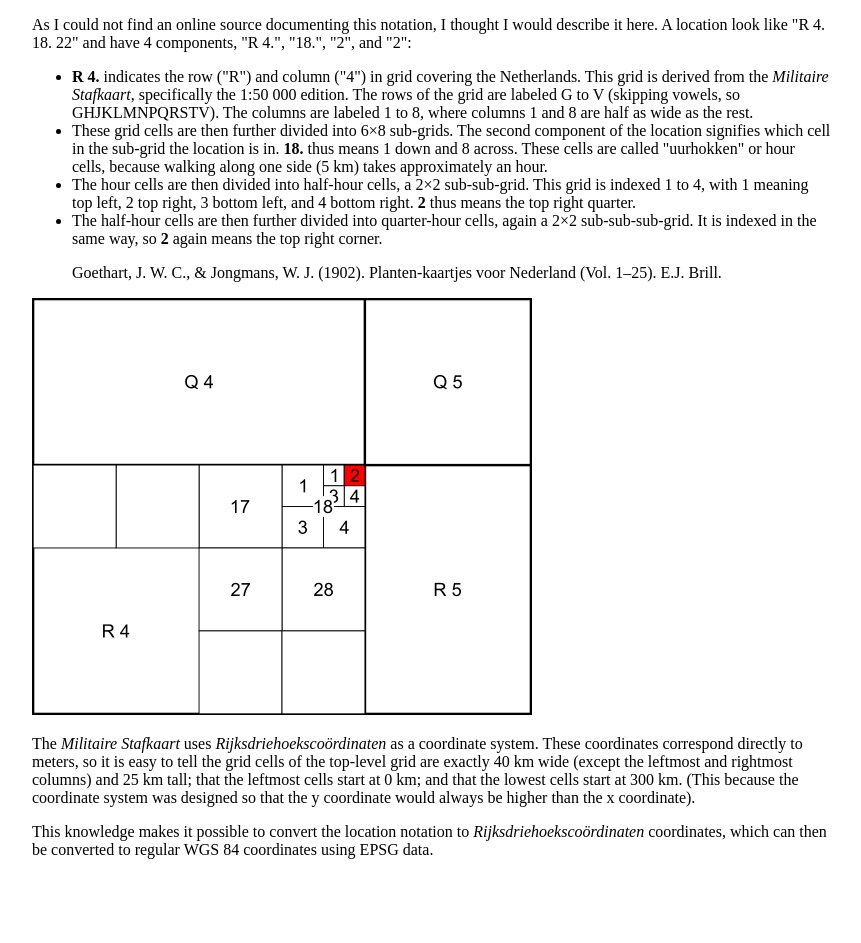
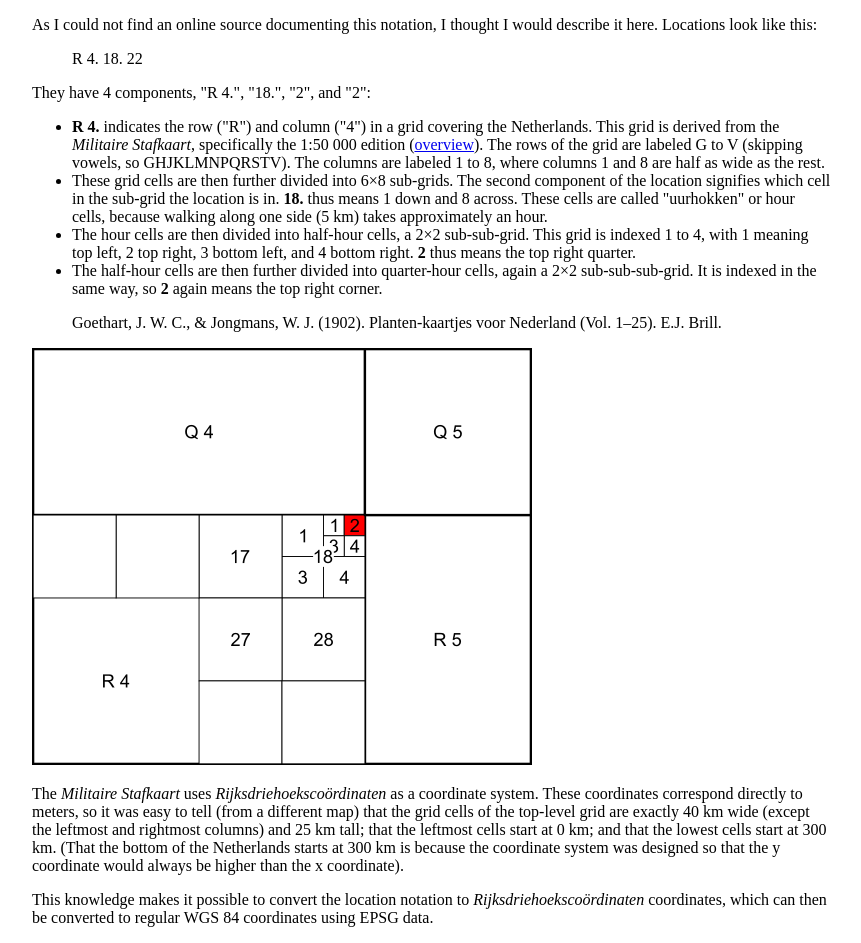
Before and after one commit to larsgw/nederlands-kruidkundig-archief, a plain HTML site: page index.html in a window 1280 px wide. Shown: the part 760-1703 px from the top of the page, without its empty margins (208-1069 px from the left). Before the commit the page ends 1635 px from the top, so only its background shows below. Drawn offline with Linux system fonts and the light colour scheme.

Commit message:
Clarify text further

```diff
--- a/index.html
+++ b/index.html
@@ -273,10 +273,14 @@
     </ul>
 
     <h2>Goethart &amp; Jongmans notation</h2>
-    <p>As I could not find an online source documenting this notation, I thought I would describe it here. A location look like "R 4. 18. 22" and have 4 components, "R 4.", "18.", "2", and "2":</p>
+    <p>As I could not find an online source documenting this notation, I thought I would describe it here. Locations look like this:</p>
+
+    <blockquote>R 4. 18. 22</blockquote>
+
+    <p>They have 4 components, "R 4.", "18.", "2", and "2":</p>
 
     <ul>
-      <li><b>R 4.</b> indicates the row ("R") and column ("4") in grid covering the Netherlands. This grid is derived from the <i>Militaire Stafkaart</i>, specifically the 1:50 000 edition. The rows of the grid are labeled G to V (skipping vowels, so GHJKLMNPQRSTV). The columns are labeled 1 to 8, where columns 1 and 8 are half as wide as the rest.</li>
+      <li><b>R 4.</b> indicates the row ("R") and column ("4") in a grid covering the Netherlands. This grid is derived from the <i>Militaire Stafkaart</i>, specifically the 1:50 000 edition (<a href="https://www.nationaalarchief.nl/sites/default/files/afbeeldingen/toegangen/bladwijzer-TMK.jpg">overview</a>). The rows of the grid are labeled G to V (skipping vowels, so GHJKLMNPQRSTV). The columns are labeled 1 to 8, where columns 1 and 8 are half as wide as the rest.</li>
       <li>These grid cells are then further divided into 6&times;8 sub-grids. The second component of the location signifies which cell in the sub-grid the location is in. <b>18.</b> thus means 1 down and 8 across. These cells are called "uurhokken" or hour cells, because walking along one side (5 km) takes approximately an hour.</li>
       <li>The hour cells are then divided into half-hour cells, a 2&times;2 sub-sub-grid. This grid is indexed 1 to 4, with 1 meaning top left, 2 top right, 3 bottom left, and 4 bottom right. <b>2</b> thus means the top right quarter.</li>
       <li>The half-hour cells are then further divided into quarter-hour cells, again a 2&times;2 sub-sub-sub-grid. It is indexed in the same way, so <b>2</b> again means the top right corner.</li>
@@ -290,7 +294,7 @@
       <img src="example.png" alt="Schematic, visual representation of the explanation above." />
     </p>
 
-    <p>The <i>Militaire Stafkaart</i> uses <i>Rijksdriehoekscoördinaten</i> as a coordinate system. These coordinates correspond directly to meters, so it is easy to tell the grid cells of the top-level grid are exactly 40 km wide (except the leftmost and rightmost columns) and 25 km tall; that the leftmost cells start at 0 km; and that the lowest cells start at 300 km. (This because the coordinate system was designed so that the y coordinate would always be higher than the x coordinate).</p>
+    <p>The <i>Militaire Stafkaart</i> uses <i>Rijksdriehoekscoördinaten</i> as a coordinate system. These coordinates correspond directly to meters, so it was easy to tell (from a different map) that the grid cells of the top-level grid are exactly 40 km wide (except the leftmost and rightmost columns) and 25 km tall; that the leftmost cells start at 0 km; and that the lowest cells start at 300 km. (That the bottom of the Netherlands starts at 300 km is because the coordinate system was designed so that the y coordinate would always be higher than the x coordinate).</p>
 
     <p>This knowledge makes it possible to convert the location notation to <i>Rijksdriehoekscoördinaten</i> coordinates, which can then be converted to regular WGS 84 coordinates using EPSG data.</p>
   </body>
```
